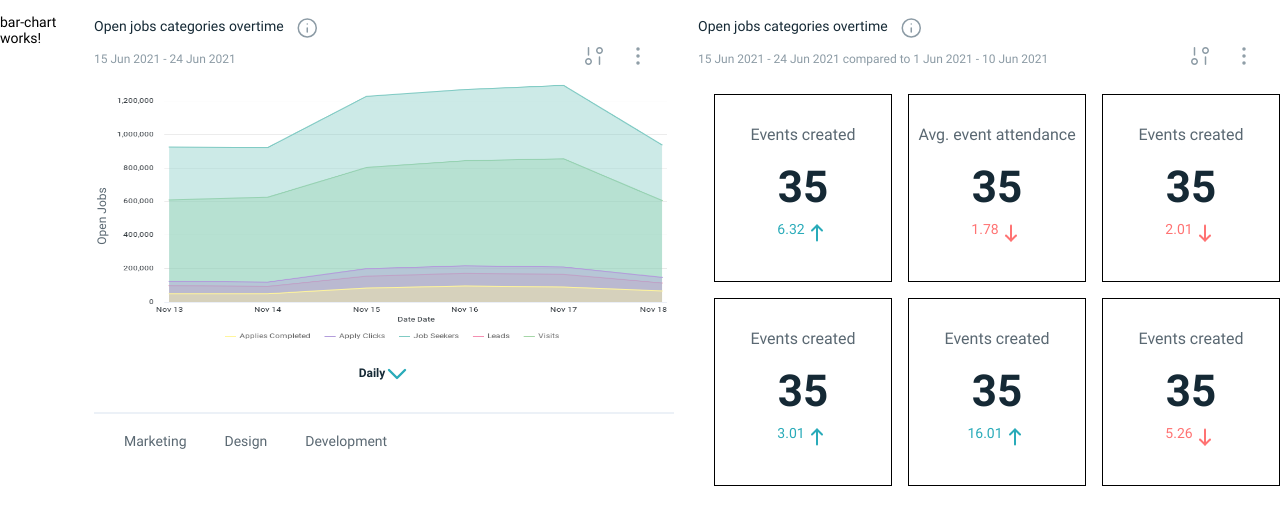
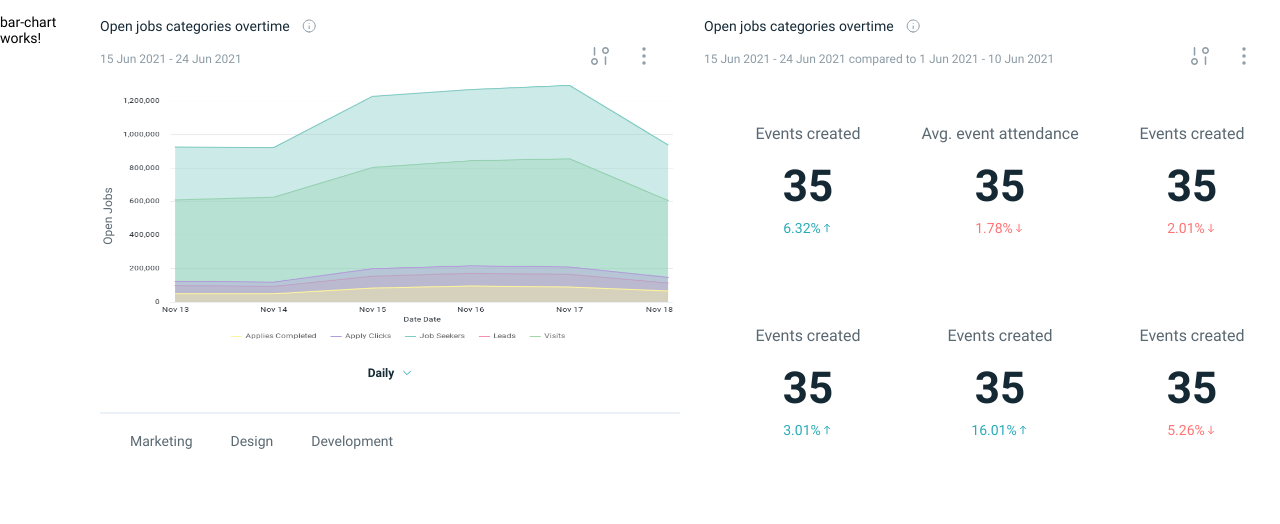
Before and after one commit to bsolovei25/LookerSDK, an Angular app: page / in a window 1280 px wide. Shown: the top 524 px of the page. Built offline with nearby package versions, Linux system fonts and the light colour scheme.

Commit message:
finished working on kpi widget

```diff
--- a/src/app/modules/home/components/analytics-dashboard/analytics-dashboard.component.html
+++ b/src/app/modules/home/components/analytics-dashboard/analytics-dashboard.component.html
@@ -1,8 +1,5 @@
 <div class="analytics-dashboard">
   <div class="analytics-dashboard__header">
-<!--    <div class="p-l-20 main-page-title">-->
-<!--      <span class="drill-down-page-name">TXM Summary</span>-->
-<!--    </div>-->
   </div>
   <div class="analytics-dashboard__new-page">
     <div class="analytics-dashboard__new-page__dashboard">
--- a/src/app/modules/home/components/kpi-chart/kpi-box/kpi-box.component.html
+++ b/src/app/modules/home/components/kpi-chart/kpi-box/kpi-box.component.html
@@ -2,11 +2,11 @@
   <div class="box__event">{{event}}</div>
   <div class="box__number">{{eventNum}}</div>
   <div class="box__percent" [ngStyle]="{'color': isArrowGreen()?'var(--green-arrow-color)':'var(--red-arrow-color)'}">{{percent}}
-    <span class="box__percent_" *ngIf="isArrowGreen();else arrowRed">
+    <span class="box__percent__green" *ngIf="isArrowGreen();else arrowRed">
       <mat-icon appIcon svgIcon="green-arrow-up" aria-hidden="false" aria-label="filter SVG icon"></mat-icon>
     </span>
     <ng-template #arrowRed>
-      <span class="box__percent_" *ngIf="arrowPosition === 'down'">
+      <span class="box__percent__red" *ngIf="arrowPosition === 'down'">
         <mat-icon appIcon svgIcon="red-arrow-down" aria-hidden="false" aria-label="filter SVG icon"></mat-icon>
       </span>
     </ng-template>
--- a/src/app/modules/home/components/kpi-chart/kpi-box/kpi-box.component.scss
+++ b/src/app/modules/home/components/kpi-chart/kpi-box/kpi-box.component.scss
@@ -1,7 +1,6 @@
 .box{
   min-height: 186px;
   min-width: 176px;
-  border: 1px solid black;
   margin-left: 16px;
 
   &__event{
@@ -28,3 +27,15 @@
 
   }
 }
+
+:host ::ng-deep .box__percent__green > mat-icon {
+  width: 12px;
+  height: 12px;
+  padding-top: 1px;
+}
+
+:host ::ng-deep .box__percent__red > mat-icon {
+  width: 12px;
+  height: 12px;
+  padding-top: 1px;
+}
--- a/src/app/modules/home/components/kpi-chart/kpi-chart.component.scss
+++ b/src/app/modules/home/components/kpi-chart/kpi-chart.component.scss
@@ -1,52 +1,64 @@
-.container{
+.container {
   margin-top: 16px;
-  &__header{
+
+  &__header {
     padding-left: 24px;
-    &__hint{
+
+    &__hint {
       display: flex;
       flex-direction: row;
       position: relative;
-      &__bar{
-        &__content{
+
+      &__bar {
+        &__content {
           display: flex;
           flex-direction: row;
-          &__info-text{
+
+          &__info-text {
             margin: 0 10.8px 4px 0;
             line-height: 20px;
-            color: var(--default-black-color );
+            color: var(--default-black-color);
           }
         }
-        &__date{
+
+        &__date {
           color: var(--default-grey-color);
-          &__paragraph{
+
+          &__paragraph {
             font-size: 12px;
           }
         }
       }
-      &__icons{
+
+      &__icons {
         position: absolute;
         top: 0;
         right: 0;
         margin-top: 27.75px;
-        &__filter{
+
+        &__filter {
           margin-right: 19.75px;
         }
-        &__more-actions{
+
+        &__more-actions {
           margin-right: 24px;
         }
       }
     }
   }
-  &__boxes{
+
+  &__boxes {
     display: flex;
     flex-direction: column;
     padding-left: 24px;
-    &__first-row{
+
+    &__first-row {
       display: flex;
       flex-direction: row;
       padding-top: 16px;
     }
-    &__second-row{
+
+    &__second-row {
       display: flex;
       flex-direction: row;
       padding-top: 16px;
@@ -58,3 +70,19 @@
   width: 6px;
   height: 6px;
 }
+
+:host ::ng-deep .container__header__hint__bar__content > mat-icon {
+  width: 16px;
+  height: 16px;
+  padding-top: 2px;
+}
+
+:host ::ng-deep .container__header__hint__icons__filter > mat-icon {
+  width: 24px;
+  height: 24px;
+}
+
+:host ::ng-deep .container__header__hint__icons__more-actions > mat-icon {
+  width: 24px;
+  height: 24px;
+}
--- a/src/app/modules/home/components/kpi-chart/kpi-chart.component.ts
+++ b/src/app/modules/home/components/kpi-chart/kpi-chart.component.ts
@@ -19,12 +19,12 @@ export class KpiChartComponent implements OnInit {
   public event: string = "Events created";
   public avgEvent: string = "Avg. event attendance";
   public eventNum: string = "35";
-  public persentbox2: string = "1.78";
-  public persentbox1: string = "6.32";
-  public persentbox3: string = "2.01";
-  public persentbox4: string = "3.01";
-  public persentbox5: string = "16.01";
-  public persentbox6: string = "5.26";
+  public persentbox2: string = "1.78%";
+  public persentbox1: string = "6.32%";
+  public persentbox3: string = "2.01%";
+  public persentbox4: string = "3.01%";
+  public persentbox5: string = "16.01%";
+  public persentbox6: string = "5.26%";
   public arrowUp: string = "up";
   public arrowDown: string = "down";
 
--- a/src/app/modules/home/components/line-chart/line-chart.component.html
+++ b/src/app/modules/home/components/line-chart/line-chart.component.html
@@ -22,7 +22,6 @@
         <div class="container__chart__data__verticaltext__subject">Open&nbsp;Jobs</div>
       </div>
       <div class="container__chart__data__linear">
-<!--        <img alt="info" src="../../../../shared/services/assets/images/image.psd.jpg">-->
         <img class="container__chart__data__linear__picture" alt="info" src="assets/images/linechart.png">
       </div>
     </div>
--- a/src/app/modules/home/components/line-chart/line-chart.component.scss
+++ b/src/app/modules/home/components/line-chart/line-chart.component.scss
@@ -1,53 +1,66 @@
-.container{
+.container {
   margin-top: 16px;
-  &__header{
+
+  &__header {
     padding-left: 24px;
-    &__hint{
+
+    &__hint {
       display: flex;
       flex-direction: row;
       position: relative;
-      &__bar{
-        &__content{
+
+      &__bar {
+        &__content {
           display: flex;
           flex-direction: row;
-          &__info-text{
+
+          &__info-text {
             margin: 0 10.8px 4px 0;
             line-height: 20px;
-            color: var(--default-black-color );
+            color: var(--default-black-color);
           }
         }
-        &__date{
+
+        &__date {
           color: var(--default-grey-color);
-          &__paragraph{
+
+          &__paragraph {
             font-size: 12px;
           }
         }
       }
-      &__icons{
+
+      &__icons {
         position: absolute;
         top: 0;
         right: 0;
         margin-top: 27.75px;
-        &__filter{
+
+        &__filter {
           margin-right: 19.75px;
         }
-        &__more-actions{
+
+        &__more-actions {
           margin-right: 24px;
         }
       }
     }
   }
-  &__chart{
+
+  &__chart {
     padding-left: 24px;
-    &__data{
+
+    &__data {
       display: flex;
       flex-direction: row;
-      &__verticaltext{
+
+      &__verticaltext {
         width: 16px;
         position: relative;
-        &__subject{
+
+        &__subject {
           //transform: rotate(-90deg);
-          transform:  translateX(-50%) translateY(-50%) rotate(-90deg);
+          transform: translateX(-50%) translateY(-50%) rotate(-90deg);
           word-wrap: break-word;
           position: absolute;
           top: 50%;
@@ -57,45 +70,53 @@
           color: var(--default-secondary-text-color);
         }
       }
-      &__linear{
-        &__picture{
+
+      &__linear {
+        &__picture {
           max-height: 272px;
           min-width: 564px;
         }
       }
     }
-    &__horizontaltext{
+
+    &__horizontaltext {
       display: flex;
       flex-direction: row;
       align-items: center;
       justify-content: center;
-      &__paragraph{
+
+      &__paragraph {
         margin: 12px 0 24px 0;
         font-weight: 600;
         font-size: 12px;
         line-height: 16px;
         color: var(--default-black-color);
       }
-      mat-icon{
-        padding-bottom: 10px;
+
+      mat-icon {
+        padding: 0 0 18px 8px;
       }
     }
   }
-  &__footer{
+
+  &__footer {
     display: table;
     text-align: center;
     padding-left: 16px;
     margin: 16px 0 24px 0;
-    &__legend{
+
+    &__legend {
       display: table-cell;
       vertical-align: middle;
-      &__img-box{
+
+      &__img-box {
         display: table-cell;
         vertical-align: middle;
-        padding-bottom: 5px!important;
+        padding-bottom: 5px !important;
         padding-left: 24px;
       }
-      &__description{
+
+      &__description {
         display: table-cell;
         vertical-align: middle;
         padding-left: 8px;
@@ -111,6 +132,27 @@
   height: 6px;
 }
 
-hr{
+:host ::ng-deep .container__header__hint__bar__content > mat-icon {
+  width: 16px;
+  height: 16px;
+  padding-top: 2px;
+}
+
+:host ::ng-deep .container__header__hint__icons__filter > mat-icon {
+  width: 24px;
+  height: 24px;
+}
+
+:host ::ng-deep .container__header__hint__icons__more-actions > mat-icon {
+  width: 24px;
+  height: 24px;
+}
+
+:host ::ng-deep .container__chart__horizontaltext > mat-icon {
+  width: 10px;
+  height: 10px;
+}
+
+hr {
   border: 1px solid var(--default-hr-color);
 }
```
Also changed, not shown: src/app/modules/home/components/line-chart/line-chart.component.ts (+4 -5 lines).
